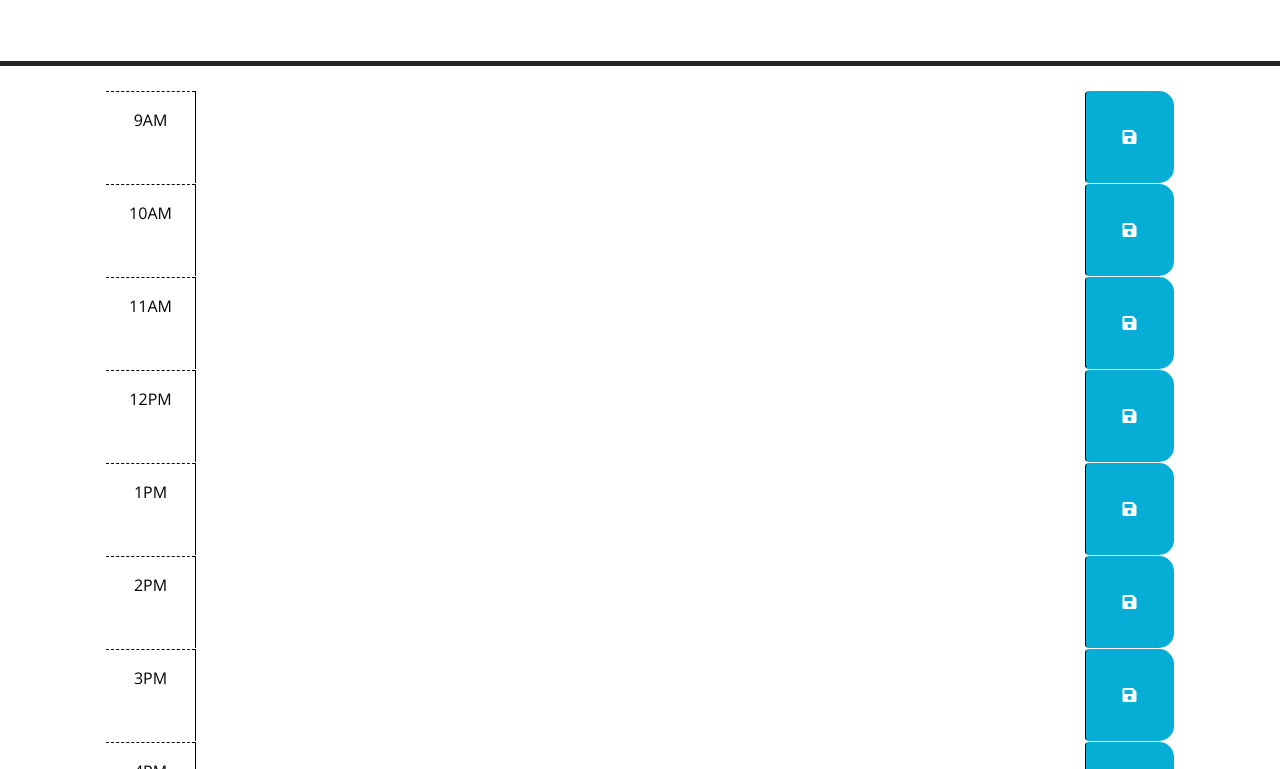
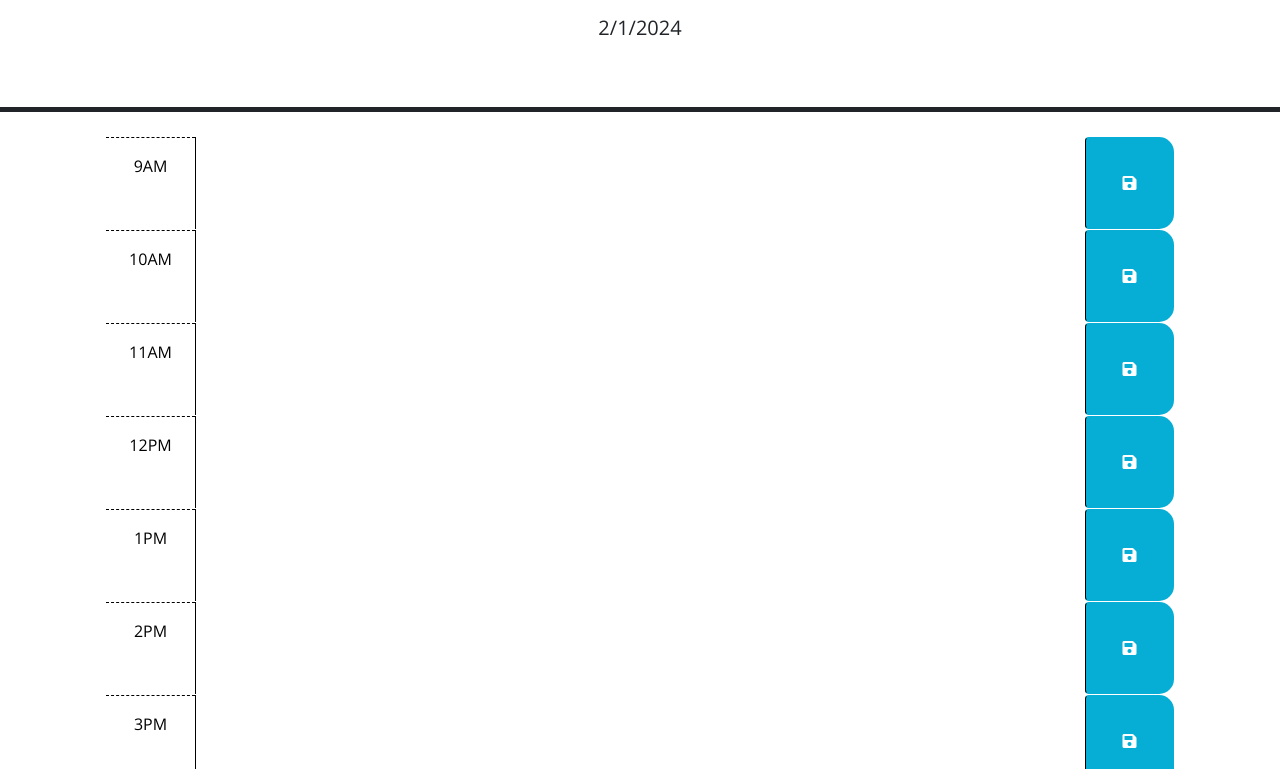
Before and after one commit to TimL94/Work-Day-Scheduler, a plain HTML site: page index.html in a window 1280 px wide. Shown: the part 166-935 px from the top of the page. Drawn offline with nearby package versions, Linux system fonts and the light colour scheme.

Commit message:
added a function to call the date from dayJS and displays it in the header

```diff
--- a/assets/script.js
+++ b/assets/script.js
@@ -3,6 +3,7 @@
 // in the html.
 $(function () {
 
+  getDate();
 
   $('.saveBtn').on('click', function(){
 
@@ -13,5 +14,12 @@ $(function () {
 
   // TODO: Add code to display the current date in the header of the page.
 
+});
 
-});
+function getDate(){
+  currentDay = dayjs().get('day');
+  currentMonth = dayjs().get('month') + 1;
+  currentYear = dayjs().get('year');
+  currentDate = currentDay + '/' + currentMonth + '/' + currentYear;
+  $('#currentDay').text(currentDate);
+}
--- a/index.html
+++ b/index.html
@@ -26,7 +26,7 @@
     <header class="p-5 mb-4 border-5 border-bottom border-dark text-center">
       <h1 class="display-3">Work Day Scheduler</h1>
       <p class="lead">A simple calendar app for scheduling your work day</p>
-      <p id="currentDay" class="lead"></p>
+      <p id="currentDay" class="lead">hello</p>
     </header>
     <div class="container-lg px-5">
       <!-- Use class for "past", "present", and "future" to apply styles to the
```
